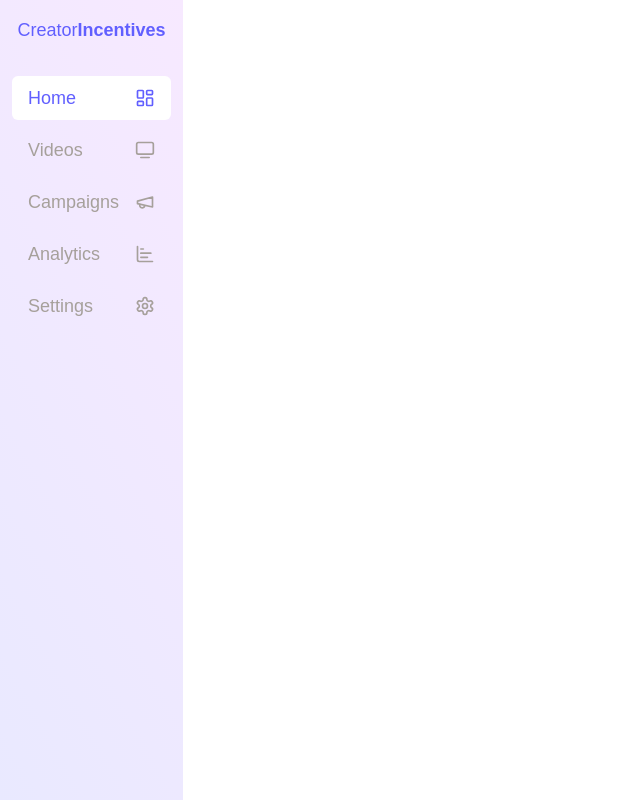
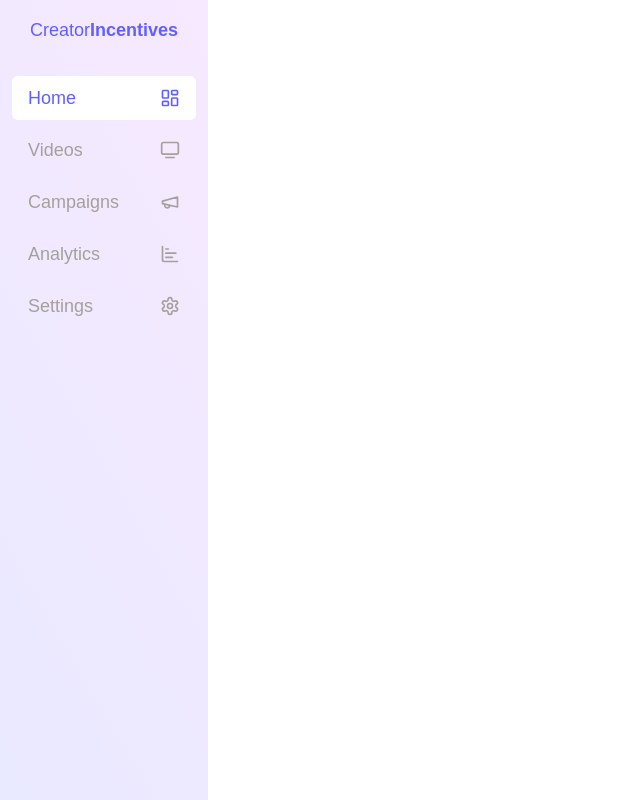
Before and after one commit to Bardemic/CreatorIncentives, a React (Vite) app in the folder frontend/: page / in a window 1280 px wide. Shown: the whole page, without its empty margins (0-640 px from the left). Built offline with nearby package versions, Linux system fonts and the light colour scheme.

Commit message:
Revert some changes, add some

```diff
--- a/frontend/src/App.jsx
+++ b/frontend/src/App.jsx
@@ -15,15 +15,14 @@
     let testCampaigns = [{description: "Modern AI calorie tracking app",imageLink: "https://picsum.photos/220/300", name: "CalorieOne", payout:"0.05"}, {description: "Track your food intake on one app", imageLink: "https://picsum.photos/220/300", name: "FoodCheck", payout: "0.04"}]
 
   return (
-    <div className="h-screen w-screen flex items-center">
-      <Sidebar selected={selected} setSelected={setSelected}>
+    <div className="flex w-screen">
+        <Sidebar selected={selected} setSelected={setSelected} />
         <Routes>
             <Route path="/Home" setSelected={setSelected} element=<HomeDashboard campaigns={testCampaigns} /> />
             <Route path="/Analytics" element=<AnalyticsCard/> />
             <Route path="/Campaigns" setSelected={setSelected} element=<ActiveCampaignsDashboard/> />
             <Route path="/Campaigns/:campaignID" element=<CampaignPage/> />
         </Routes>
-      </Sidebar>
     </div>
   );
 }
--- a/frontend/src/Components/CampaignPage.jsx
+++ b/frontend/src/Components/CampaignPage.jsx
@@ -41,14 +41,14 @@
         console.log(params.campaignID)
     }, [params.campaignID]); *///ideas: show stuff like other videos used, total views for campaign, etc
     return (
-        <div className='w-full h-full bg-primary p-4'>
+        <div className='h-full bg-primary w-full p-4'>
             {campaign.id &&
-                <div className='flex flex-col gap-4'>
+                <div className='flex flex-col gap-4 w-1/2'>
                     <PageHeader title={campaign.company_name} />
                     <h2 className='text-lg text-neutral-700'>
                         {campaign.description}
                     </h2>
-                    <div className='flex flex-col gap-1 bg-secondary p-4 rounded-lg'>
+                    <div className='flex flex-col gap-1 bg-secondary p-4 rounded-lg card'>
                         <h3 className='text-xl font-bold pb-4'>
                             Campaign Details
                         </h3>
--- a/frontend/src/Components/CampaignVideos.jsx
+++ b/frontend/src/Components/CampaignVideos.jsx
@@ -4,12 +4,12 @@
             <h3 className='text-lg font-bold'>
                 Latest Videos
             </h3>
-            <div className='flex'>
+            <div className='flex gap-4'>
                 {props.videos &&
                     props.videos.map(video => (
-                        <div className='flex p-2 border flex-col gap-2' key={video.id}>
+                        <div className='flex p-2 items-start max-w-32 border justify-start flex-col gap-2' key={video.id}>
                             <div>Creator ID: {video.creator_id}</div>
-                            <div>Link: {video.link}</div>
+                            <a className='text-blue-400' href={video.link}>Link</a>
                             <div>Views: {video.views}</div>
                         </div>
                     ))
--- a/frontend/src/Components/Sidebar.jsx
+++ b/frontend/src/Components/Sidebar.jsx
@@ -4,7 +4,6 @@
 
 export default function Sidebar(props) {
     return (
-        <div className="flex w-full">
         <div className='h-screen pt-4 gap-8 w-52 primaryBackgroundGradient bg-primaryBG flex flex-col items-stretch px-3 text-center'>
             <h1 className='text-lg text-indigo-500'>
                 <span>
@@ -52,9 +51,5 @@
                 />
             </div>
         </div>
-            <div className='w-full'>
-                {props.children}
-            </div>
-        </div>
     )
 }
```
Lines whose indentation alone changed are shown as unchanged.
